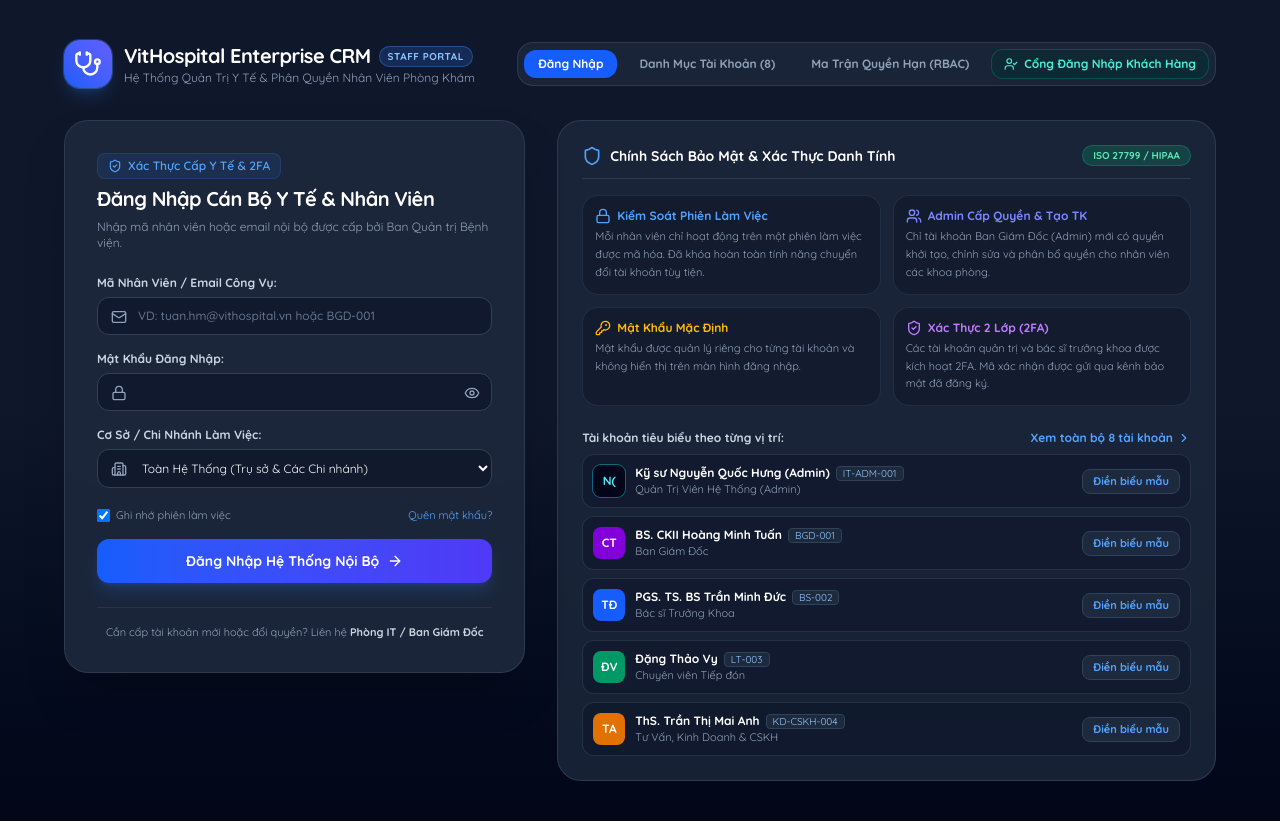
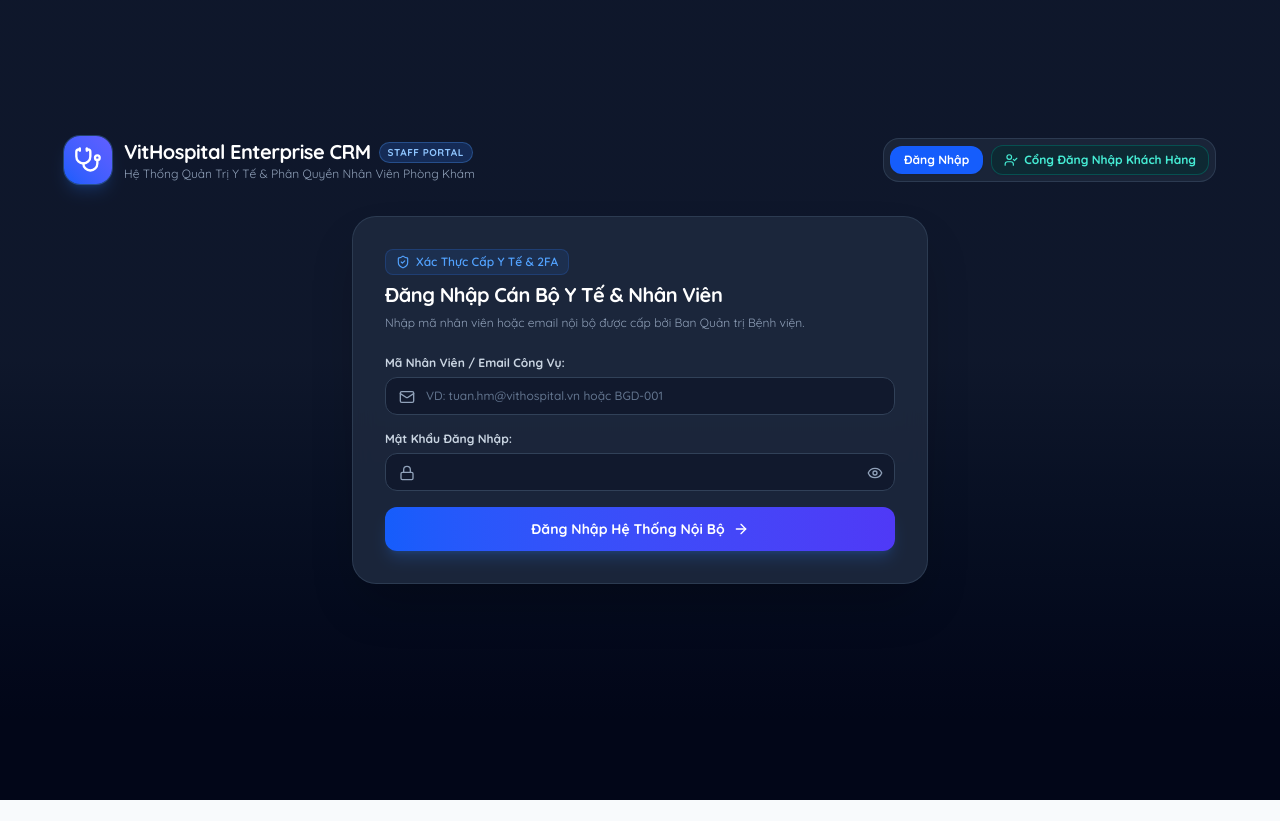
Before and after one commit to annguyen8206-ai/crm, a React (Vite) app: page / in a window 1280 px wide. After the commit the page ends 800 px from the top, so only its background shows below. Built offline with nearby package versions, Linux system fonts and the light colour scheme.

Commit message:
Simplify login screens

```diff
--- a/src/components/CustomerLoginView.tsx
+++ b/src/components/CustomerLoginView.tsx
@@ -577,8 +577,9 @@ export const CustomerLoginView: React.FC<CustomerLoginViewProps> = ({
               </form>
             )}
 
-            {/* Quick Demo Patients Selection */}
-            <div className="pt-4 border-t border-slate-700/80 space-y-2.5">
+            <div className="hidden">
+              {/* Quick Demo Patients Selection */}
+              <div className="pt-4 border-t border-slate-700/80 space-y-2.5">
               <div className="flex items-center justify-between">
                 <span className="text-[11px] font-bold text-slate-400 uppercase tracking-wider flex items-center gap-1.5">
                   <Sparkles className="w-3.5 h-3.5 text-amber-400" />
@@ -622,6 +623,7 @@ export const CustomerLoginView: React.FC<CustomerLoginViewProps> = ({
                     </button>
                   );
                 })}
+              </div>
               </div>
             </div>
 
--- a/src/components/StaffLoginView.tsx
+++ b/src/components/StaffLoginView.tsx
@@ -149,22 +149,6 @@ export const StaffLoginView: React.FC<StaffLoginViewProps> = ({
           >
             Đăng Nhập
           </button>
-          <button
-            onClick={() => setActiveTab('staff_list')}
-            className={`px-3.5 py-1.5 rounded-xl font-bold transition-all cursor-pointer ${
-              activeTab === 'staff_list' ? 'bg-blue-600 text-white shadow-xs' : 'text-slate-400 hover:text-slate-200'
-            }`}
-          >
-            Danh Mục Tài Khoản ({staffList.length})
-          </button>
-          <button
-            onClick={() => setActiveTab('matrix')}
-            className={`px-3.5 py-1.5 rounded-xl font-bold transition-all cursor-pointer ${
-              activeTab === 'matrix' ? 'bg-blue-600 text-white shadow-xs' : 'text-slate-400 hover:text-slate-200'
-            }`}
-          >
-            Ma Trận Quyền Hạn (RBAC)
-          </button>
           {handleGoToCustomer && (
             <button
               id="btn-switch-to-customer-portal"
@@ -184,8 +168,8 @@ export const StaffLoginView: React.FC<StaffLoginViewProps> = ({
         {/* 1. LOGIN TAB WITH DEDICATED FORM & CREDENTIALS INFO */}
         {/* ========================================================================= */}
         {activeTab === 'login' && (
-          <div className="grid grid-cols-1 lg:grid-cols-12 gap-8 items-start">
-            {/* Left Column: Official Staff Login Box */}
+          <div className="max-w-xl mx-auto">
+            {/* Official Staff Login Box */}
             <div className="lg:col-span-5 bg-slate-800/90 border border-slate-700/80 rounded-3xl p-6 sm:p-8 shadow-2xl backdrop-blur-md space-y-6">
               <div className="space-y-1.5">
                 <div className="inline-flex items-center gap-1.5 px-2.5 py-1 rounded-lg bg-blue-500/10 border border-blue-500/20 text-blue-400 text-xs font-semibold">
@@ -243,10 +227,10 @@ export const StaffLoginView: React.FC<StaffLoginViewProps> = ({
                     </div>
                   </div>
 
-                  <div>
+                  <div className="hidden">
                     <label className="block font-bold text-slate-300 mb-1.5">Cơ Sở / Chi Nhánh Làm Việc:</label>
                     <div className="relative">
-                      <Building2 className="w-4 h-4 text-slate-400 absolute left-3.5 top-3" />
+                      <Building2 className="hidden w-4 h-4 text-slate-400 absolute left-3.5 top-3" />
                       <select
                         value={selectedBranch}
                         onChange={(e) => setSelectedBranch(e.target.value as BranchId)}
@@ -258,14 +242,6 @@ export const StaffLoginView: React.FC<StaffLoginViewProps> = ({
                         ))}
                       </select>
                     </div>
-                  </div>
-
-                  <div className="flex items-center justify-between text-[11px] text-slate-400 pt-1">
-                    <label className="flex items-center gap-1.5 cursor-pointer">
-                      <input type="checkbox" defaultChecked className="rounded border-slate-700 text-blue-600 focus:ring-blue-500" />
-                      <span>Ghi nhớ phiên làm việc</span>
-                    </label>
-                    <span className="text-blue-400 hover:underline cursor-pointer">Quên mật khẩu?</span>
                   </div>
 
                   <button
@@ -317,14 +293,10 @@ export const StaffLoginView: React.FC<StaffLoginViewProps> = ({
                 </form>
               )}
 
-              <div className="pt-4 border-t border-slate-700/60 text-center text-[11px] text-slate-400">
-                <span>Cần cấp tài khoản mới hoặc đổi quyền? Liên hệ </span>
-                <strong className="text-slate-300">Phòng IT / Ban Giám Đốc</strong>
-              </div>
             </div>
 
             {/* Right Column: Security Guidance & Quick Lookup */}
-            <div className="lg:col-span-7 space-y-4">
+            <div className="hidden lg:col-span-7 space-y-4">
               <div className="bg-slate-800/80 border border-slate-700/80 rounded-3xl p-6 space-y-4">
                 <div className="flex items-center justify-between pb-3 border-b border-slate-700/80">
                   <div className="flex items-center gap-2">
```
